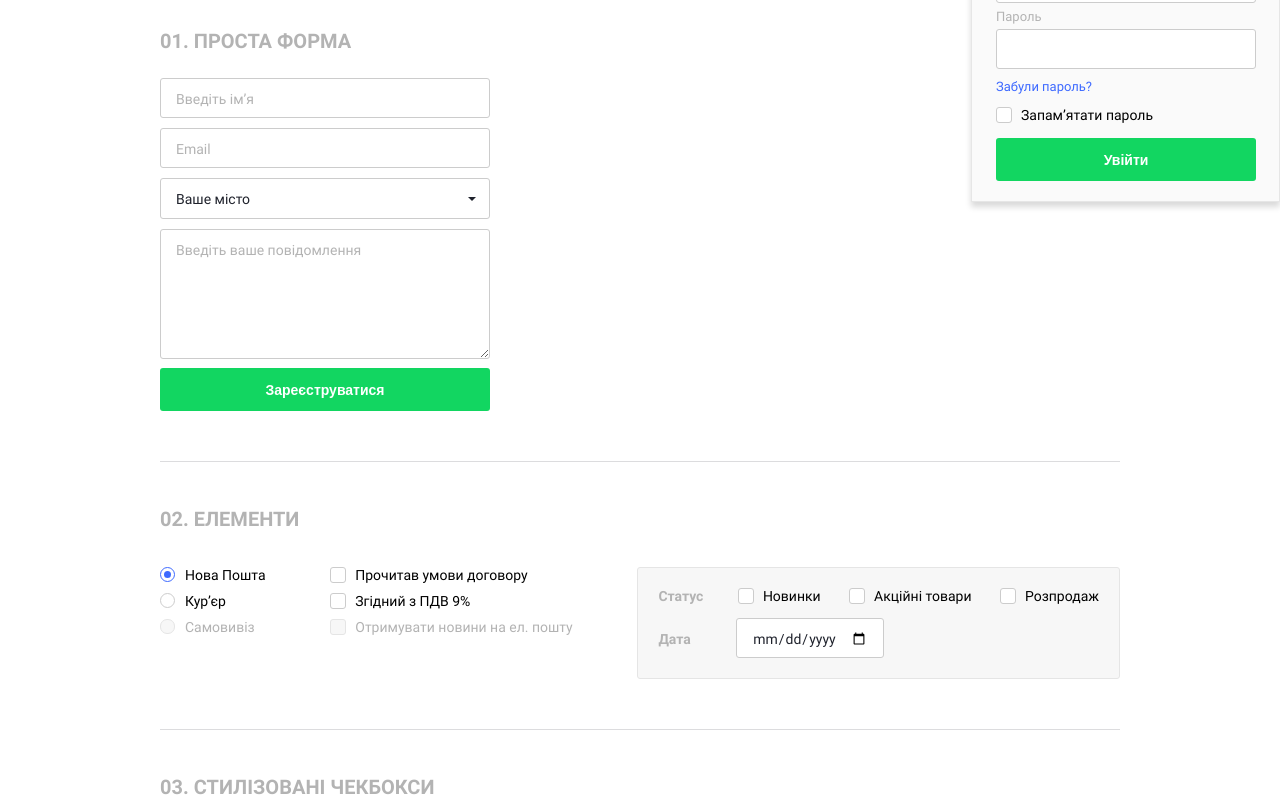
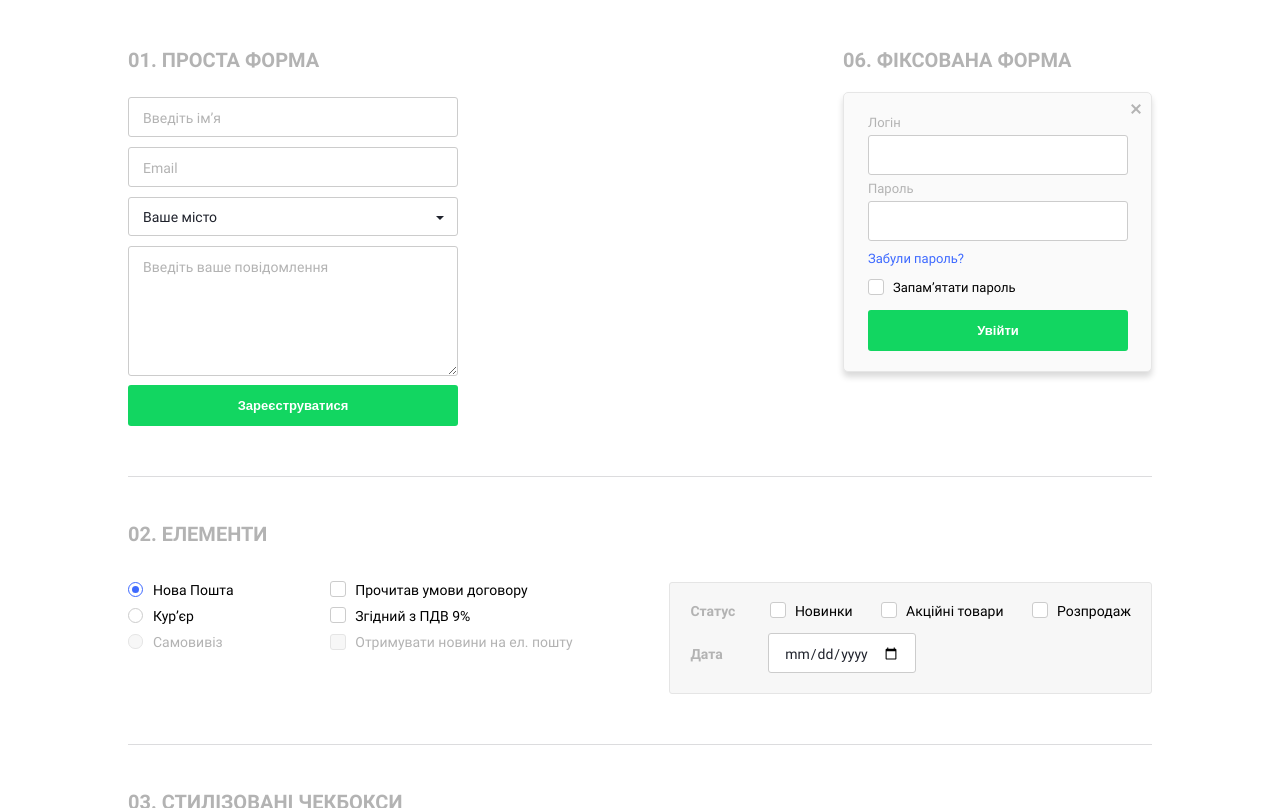
Before and after one commit to a-kulaev/forms, a plain HTML site: page index.html in a window 1280 px wide. Shown: the part 124-932 px from the top of the page. Drawn offline with Linux system fonts and the light colour scheme.

Commit message:
Forms done

```diff
--- a/css/style.css
+++ b/css/style.css
@@ -35,6 +35,7 @@ body {
 
 h1 {
     margin: 69px 0 0;
+    padding-bottom: 19px;
     font-size: 30px;
     color: #1f222c;
     font-weight: 700;
@@ -88,8 +89,7 @@ textarea {
 
 .wrapper {
     margin: 0 auto;
-    max-width: 960px;
-    position: relative;
+    width: 80%;
 }
 
 .input-text,
@@ -116,12 +116,24 @@ textarea {
 
 .input-text,
 .textarea {
-    padding: 12px 15px 10px 15px;
+    padding: 12px 14px 10px 14px;
 }
 
 .select {
-    padding: 13px 15px 11px 15px;
+    padding: 12px 14px 10px 14px;
 }
+
+.form-table-5 .select {
+    padding: 13px 14px 11px 14px;
+}
+
+.form-table-5 .input-submit {
+    margin: 0;
+}
+
+/* .select {
+    padding: 13px 14px 11px 14px;
+} */
 
 .input-date {
     padding: 11px 15px 9px 15px
@@ -129,8 +141,8 @@ textarea {
 
 .input-submit {
     margin-top: 1px;
-    padding: 13.5px 15px 13.5px 15px;
-    font-size: 14px;
+    padding: 13px 15px 13px 15px;
+    font-size: 13px;
     color: #ffffff;
     font-weight: 700;
     border: none;
@@ -245,7 +257,7 @@ textarea {
     position: absolute;
     box-sizing: border-box;
     left: 0;
-    top: 0;
+    top: -1px;
     width: 16px;
     height: 16px;
     border-radius: 3px;
@@ -302,6 +314,7 @@ textarea {
 .form-elements-2 > form {
     display: flex;
     justify-content: space-between;
+    gap: 30px;
 }
 
 .form-elements-2 > form > div:nth-child(3) > div:nth-child(1) > div {
@@ -361,13 +374,17 @@ textarea {
 
 /* 03. стилізовані чекбокси */
 
+.form-checkbox-3 > h2 {
+    margin-bottom: 31px;
+}
+
 .form-checkbox-3 form {
     display: flex;
     gap: 270px;
 }
 
-.form-checkbox-3 > h2 {
-    margin-bottom: 27px;
+.form-checkbox-3 {
+    margin-bottom: 48px;
 }
 
 .input-radio-styled + label {
@@ -581,6 +598,10 @@ textarea {
     background-color: #ccc
 }
 
+.form-table-5 tbody > tr:nth-child(3) > td {
+    padding-top: 8px;
+}
+
 .tr-headline {
     font-size: 13px;
     color: #b3b3b3;
@@ -615,15 +636,15 @@ textarea {
     content: "";
     position: fixed;
     width: 309px;
-    top: 0;
-    right: 0;
+    top: 172px;
+    right: 10%;
 }
 
 .form-fixed-6 form {
-    background-color: #fff;
-    box-shadow: 0px 5px 6px rgba(0,0,0,0.15);
     background-color: #fafafa;
     border: 1px solid #e6e6e6;
+    border-radius: 5px;
+    box-shadow: 0px 5px 6px rgba(0,0,0,0.15);
 }
 
 .form-fixed-6 form > div {
@@ -660,3 +681,46 @@ textarea {
 .form-fixed-6 .input-submit {
     margin: 15px 0 0 0;
 }
+
+.form-fixed-6 .input-checkbox + label {
+    font-size: 13px;
+}
+
+.form-fixed-6 .close-checkbox {
+    display: none;
+    position: relative;
+}
+
+.close-checkbox + label::before {
+    content: "";
+    position: absolute;
+    right: 15px;
+    top: 55px;
+    width: 2px;
+    height: 12px;
+    transform: rotate(45deg);
+    background-color: #b3b3b3;
+}
+
+.close-checkbox:hover + label::before {
+    background-color: #949494;
+}
+
+.close-checkbox + label::after {
+    content: "";
+    position: absolute;
+    right: 15px;
+    top: 55px;
+    width: 2px;
+    height: 12px;
+    transform: rotate(-45deg);
+    background-color: #b3b3b3;
+}
+
+.close-checkbox:hover + label::after {
+    background-color: #949494;
+}
+
+.close-checkbox:checked + label {
+    display: none;
+}
--- a/index.html
+++ b/index.html
@@ -16,7 +16,7 @@
                     <h2>01. проста форма</h2>
                     <form action="index.html" method="post">
                         <input type="text" name="name" maxlength="30" class="input-text" placeholder="Введіть ім’я">
-                        <input type="text" name="email" maxlength="30" required class="input-text" placeholder="Email">
+                        <input type="email" name="email" maxlength="30" required class="input-text" placeholder="Email">
                         <label class="label-select">
                             <select name="city-select" class="select">
                                 <option selected disabled>Ваше місто</option>
@@ -150,7 +150,7 @@
                             <tr class="tr-gender">
                                 <td>Стать:</td>
                                 <td>
-                                    <input type="radio" name="table-gender" class="input-radio" id="genderman" selected>
+                                    <input type="radio" name="table-gender" class="input-radio" id="genderman" checked>
                                     <label for="genderman">Чоловік</label>
                                     <input type="radio" name="table-gender" class="input-radio" id="genderwoman">
                                     <label for="genderwoman">Чоловік</label>
@@ -188,8 +188,8 @@
                             </tr>
                             <tr>
                                 <td><input type="text" value="Василь Вірастюк" maxlength="30" class="input-text"></td>
-                                <td><input type="text" maxlength="30" class="input-text"></td>
-                                <td><input type="text" maxlength="30" class="input-text"></td>
+                                <td><input type="email" maxlength="30" class="input-text"></td>
+                                <td><input type="tel" maxlength="30" class="input-text"></td>
                             </tr>
                         </table>
                         <hr class="hr-1">
@@ -244,6 +244,9 @@
                     </form>
                 </div>
                 <div class="form-fixed-6">
+                    <input type="checkbox" name="close-checkbox" value="close" class="close-checkbox" id="close">
+                    <label for="close">
+                        <div class="please-close">
                             <h2>06. фіксована форма</h2>
                             <form action="index.html" method="post">
                                 <div>
@@ -252,11 +255,13 @@
                                     <span class="tr-headline">Пароль</span>
                                     <input type="password" maxlength="30" class="input-text">
                                     <a href="index.html">Забули пароль?</a>
-                            <input type="pasword" name="fixed-pasword" value="Запам’ятати пароль" class="input-checkbox" id="remember">
+                                    <input type="checkbox" name="fixed-pasword" value="Запам’ятати пароль" class="input-checkbox" id="remember">
                                     <label for="remember">Запам’ятати пароль</label>
                                     <input type="submit" value="Увійти" class="input-submit">
                                 </div>
                             </form>
+                        </div>
+                    </label>
                 </div>
             </div>
         </section>
```
Lines whose indentation alone changed are shown as unchanged.
